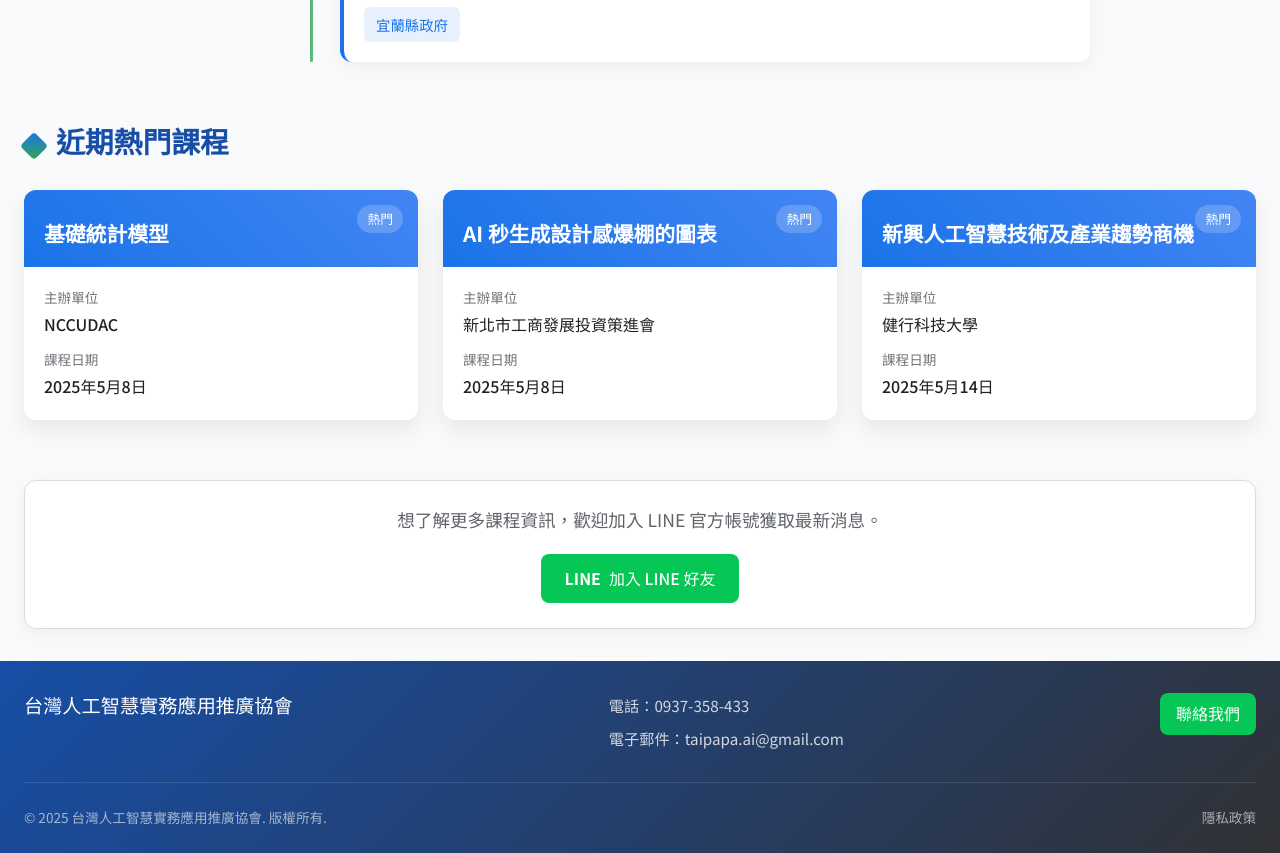
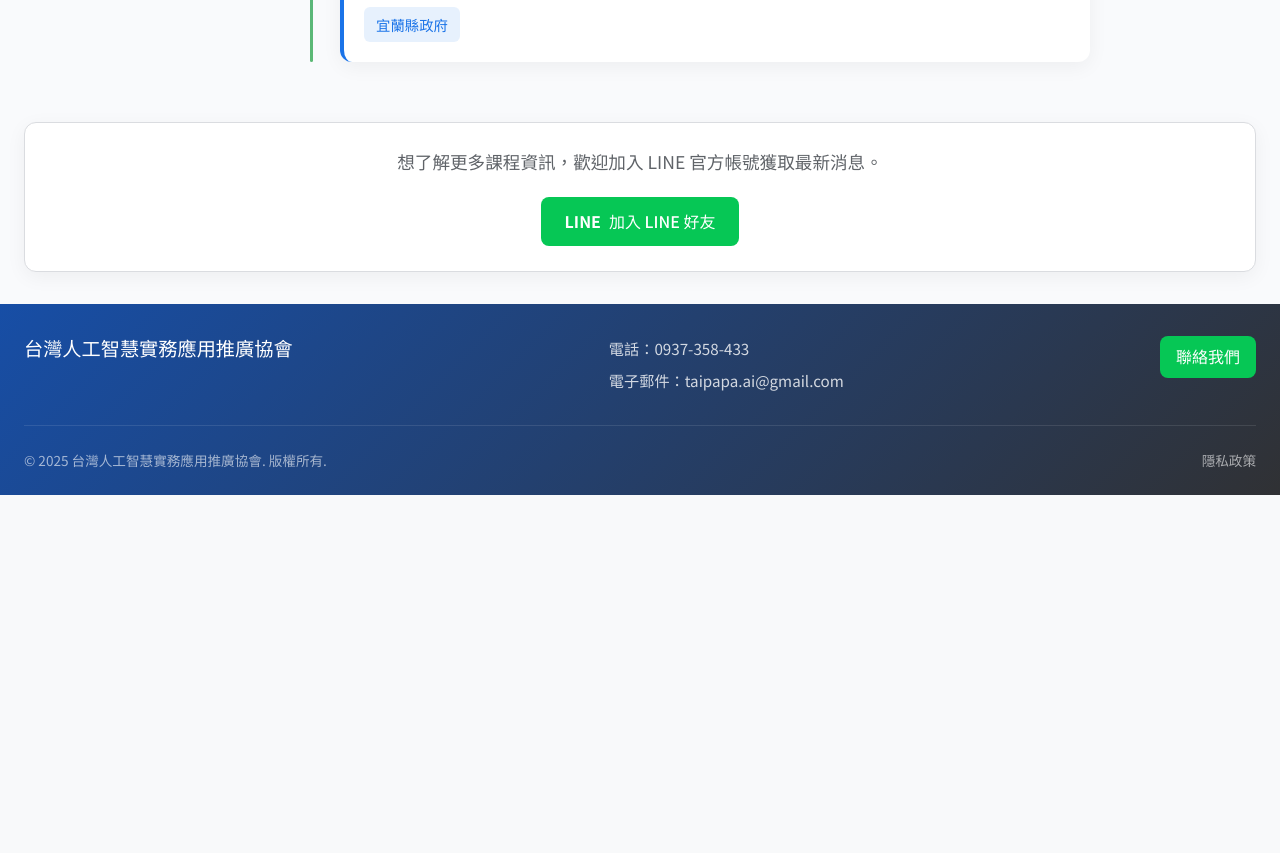
Before and after one commit to lichungtsai611/angular-taipapa, an Angular app: page /news in a window 1280 px wide. Shown: the part 1700-2553 px from the top of the page. After the commit the page ends 2195 px from the top, so only its background shows below. Built offline with nearby package versions, Linux system fonts and the light colour scheme.

Commit message:
移除近期熱門課程區塊，保留時間軸列表設計

```diff
--- a/src/app/pages/news/news.component.html
+++ b/src/app/pages/news/news.component.html
@@ -21,31 +21,6 @@
       </div>
     </div>
 
-    <!-- 近期熱門課程 -->
-    <div class="featured-courses">
-      <h2 class="section-title">近期熱門課程</h2>
-      <div class="featured-grid">
-        <div class="featured-card" *ngFor="let course of upcomingCourses.slice(0, 3)">
-          <div class="card-header">
-            <span class="course-tag">熱門</span>
-            <h3>{{course.title}}</h3>
-          </div>
-          <div class="card-body">
-            <div class="course-info">
-              <div class="info-item">
-                <span class="info-label">主辦單位</span>
-                <span class="info-value">{{course.organization}}</span>
-              </div>
-              <div class="info-item">
-                <span class="info-label">課程日期</span>
-                <span class="info-value">{{course.date}}</span>
-              </div>
-            </div>
-          </div>
-        </div>
-      </div>
-    </div>
-
     <div class="courses-note">
       <p>想了解更多課程資訊，歡迎加入 LINE 官方帳號獲取最新消息。</p>
       <a href="https://line.me/ti/p/~" target="_blank" class="btn-line">
--- a/src/app/pages/news/news.component.scss
+++ b/src/app/pages/news/news.component.scss
@@ -126,103 +126,6 @@
   font-weight: 500;
 }
 
-// 近期熱門課程
-.featured-courses {
-  margin-bottom: 60px;
-}
-
-.section-title {
-  font-size: 1.8rem;
-  font-weight: 600;
-  color: var(--dark-blue);
-  margin-bottom: 30px;
-  position: relative;
-
-  &:before {
-    content: '';
-    display: inline-block;
-    width: 20px;
-    height: 20px;
-    background: linear-gradient(135deg, var(--primary-blue), var(--accent-green));
-    margin-right: 12px;
-    vertical-align: middle;
-    border-radius: 4px;
-    transform: rotate(45deg);
-  }
-}
-
-.featured-grid {
-  display: grid;
-  grid-template-columns: repeat(auto-fill, minmax(300px, 1fr));
-  gap: 25px;
-}
-
-.featured-card {
-  background-color: white;
-  border-radius: 12px;
-  overflow: hidden;
-  box-shadow: 0 10px 25px rgba(0, 0, 0, 0.08);
-  transition: all 0.3s ease;
-
-  &:hover {
-    transform: translateY(-8px);
-    box-shadow: 0 15px 35px rgba(0, 0, 0, 0.12);
-  }
-}
-
-.card-header {
-  background: linear-gradient(45deg, var(--primary-blue), var(--accent-blue));
-  padding: 20px;
-  color: white;
-  position: relative;
-
-  h3 {
-    font-size: 1.3rem;
-    font-weight: 600;
-    margin: 10px 0 0;
-  }
-}
-
-.course-tag {
-  position: absolute;
-  top: 15px;
-  right: 15px;
-  background-color: rgba(255, 255, 255, 0.2);
-  padding: 4px 10px;
-  border-radius: 20px;
-  font-size: 0.8rem;
-  font-weight: 500;
-  backdrop-filter: blur(5px);
-}
-
-.card-body {
-  padding: 20px;
-}
-
-.course-info {
-  margin-bottom: 0;
-}
-
-.info-item {
-  margin-bottom: 12px;
-
-  &:last-child {
-    margin-bottom: 0;
-  }
-}
-
-.info-label {
-  display: block;
-  font-size: 0.85rem;
-  color: var(--gray-600);
-  margin-bottom: 3px;
-}
-
-.info-value {
-  font-weight: 500;
-  color: var(--gray-900);
-}
-
 // LINE 聯絡區塊
 .courses-note {
   background-color: white;
@@ -285,10 +188,6 @@
     padding: 6px 10px;
   }
 
-  .featured-grid {
-    grid-template-columns: 1fr;
-  }
-
   .courses-note {
     padding: 20px 15px;
 
```
